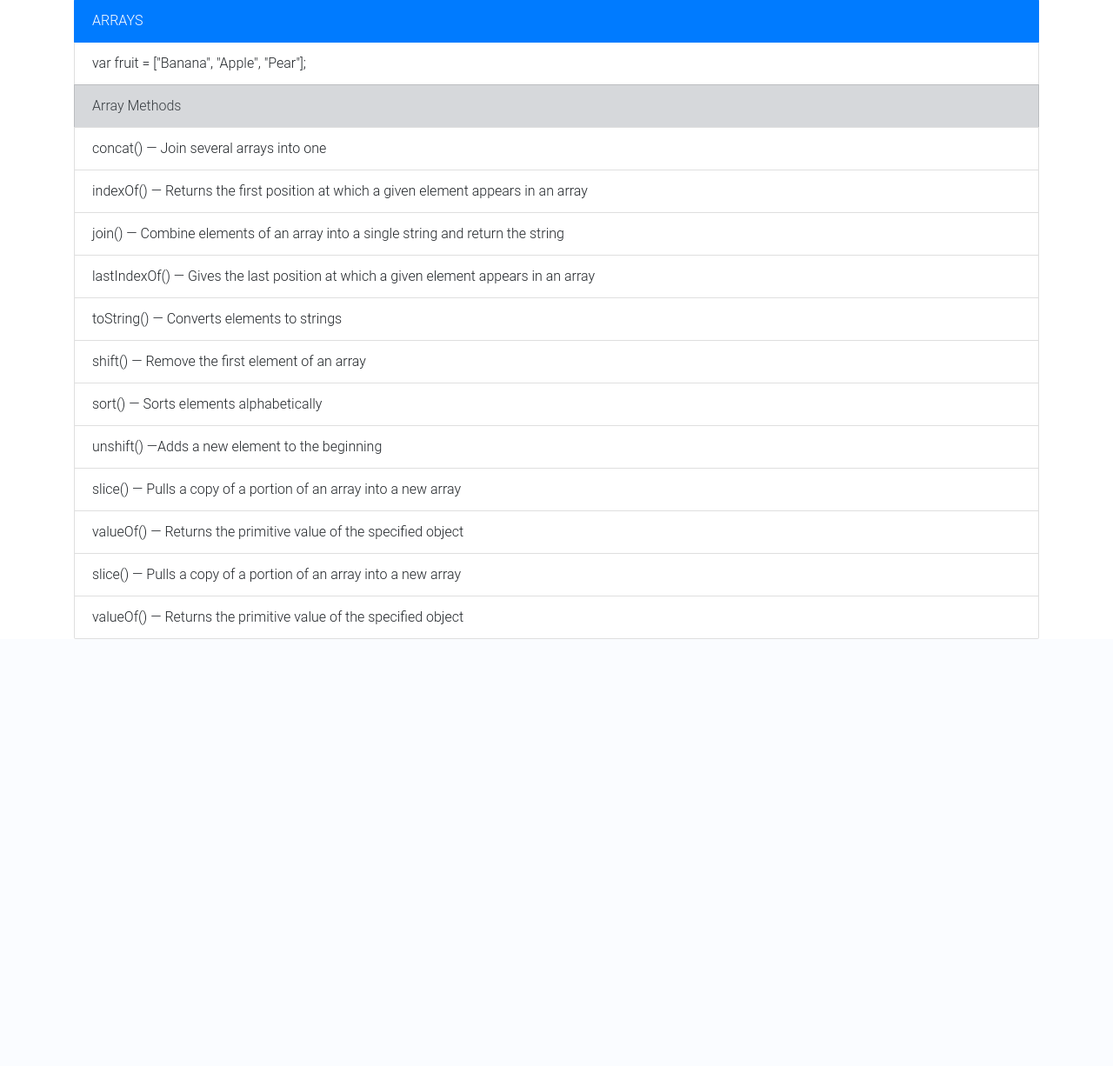
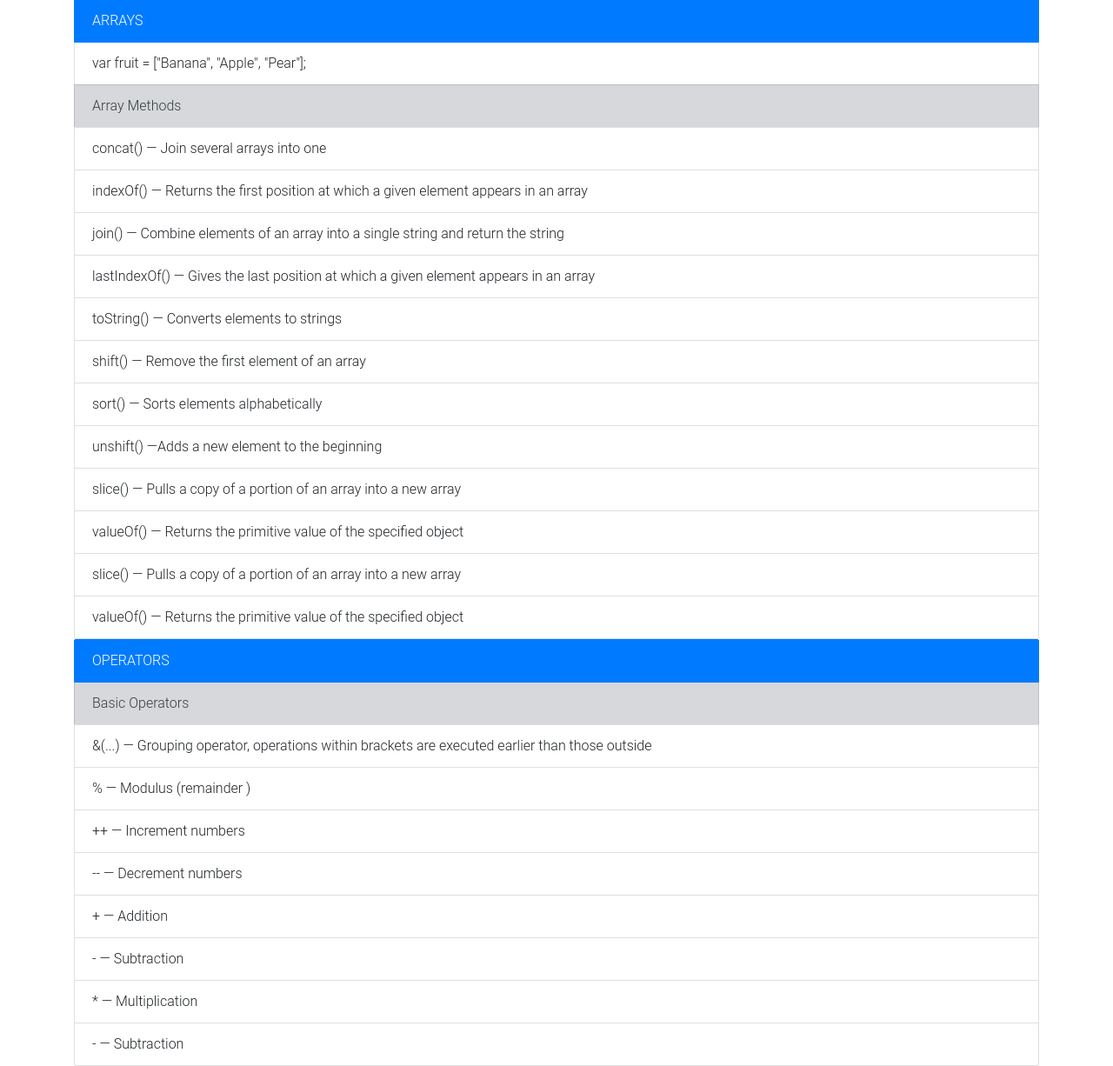
Before and after one commit to mangowilliam/mangos, a Flask app: page /js in a window 1280 px wide. Shown: the part 1160-2386 px from the top of the page at 87% size. Before the commit the page ends 1895 px from the top, so only its background shows below. Run offline with Flask 2, Linux system fonts and the light colour scheme; some libraries are stand-ins or nearby versions.

Commit message:
add operators

```diff
--- a/app/templates/js.html
+++ b/app/templates/js.html
@@ -14,6 +14,7 @@
         <li class="list-group-item list-group-item-secondary">Including Comments </li>
         <li class="list-group-item">Single line comments - // </li>
         <li class="list-group-item">Multi-line comments - /* comment here */ </li>
+      </ul>
     </div>
   </div>
 
@@ -37,6 +38,7 @@
         <li class="list-group-item">True or fase statements — var y = true </li>
         <li class="list-group-item">Constant numbers — const PI = 3.14 </li>
         <li class="list-group-item">Objects — var name = {firstName:"John", lastName:”Doe"} </li>
+      </ul>
     </div>
   </div>
   <div class="row">
@@ -64,8 +66,24 @@
         <li class="list-group-item">valueOf() — Returns the primitive value of the specified object</li>
       </ul>
     </div>
+  </div>
+  <div class="row">
+    <div class="col-md-12">
+      <ul class="list-group">
+        <li class="list-group-item active">OPERATORS </li>
+        <li class="list-group-item list-group-item-secondary">Basic Operators </li>
+        <li class="list-group-item">&(...) — Grouping operator, operations within brackets are executed
+          earlier than those outside</li>
+        <li class="list-group-item">% — Modulus (remainder ) </li>
+        <li class="list-group-item">++ — Increment numbers </li>
+        <li class="list-group-item">-- — Decrement numbers</li>
+        <li class="list-group-item">+ — Addition </li>
+        <li class="list-group-item">- — Subtraction </li>
+        <li class="list-group-item"> * — Multiplication</li>
+        <li class="list-group-item">- — Subtraction </li>
+      </ul>
+    </div>
+  </div>
+</div>
 
-
-  </div>
-
-  {% endblock%}
+{% endblock%}
```
